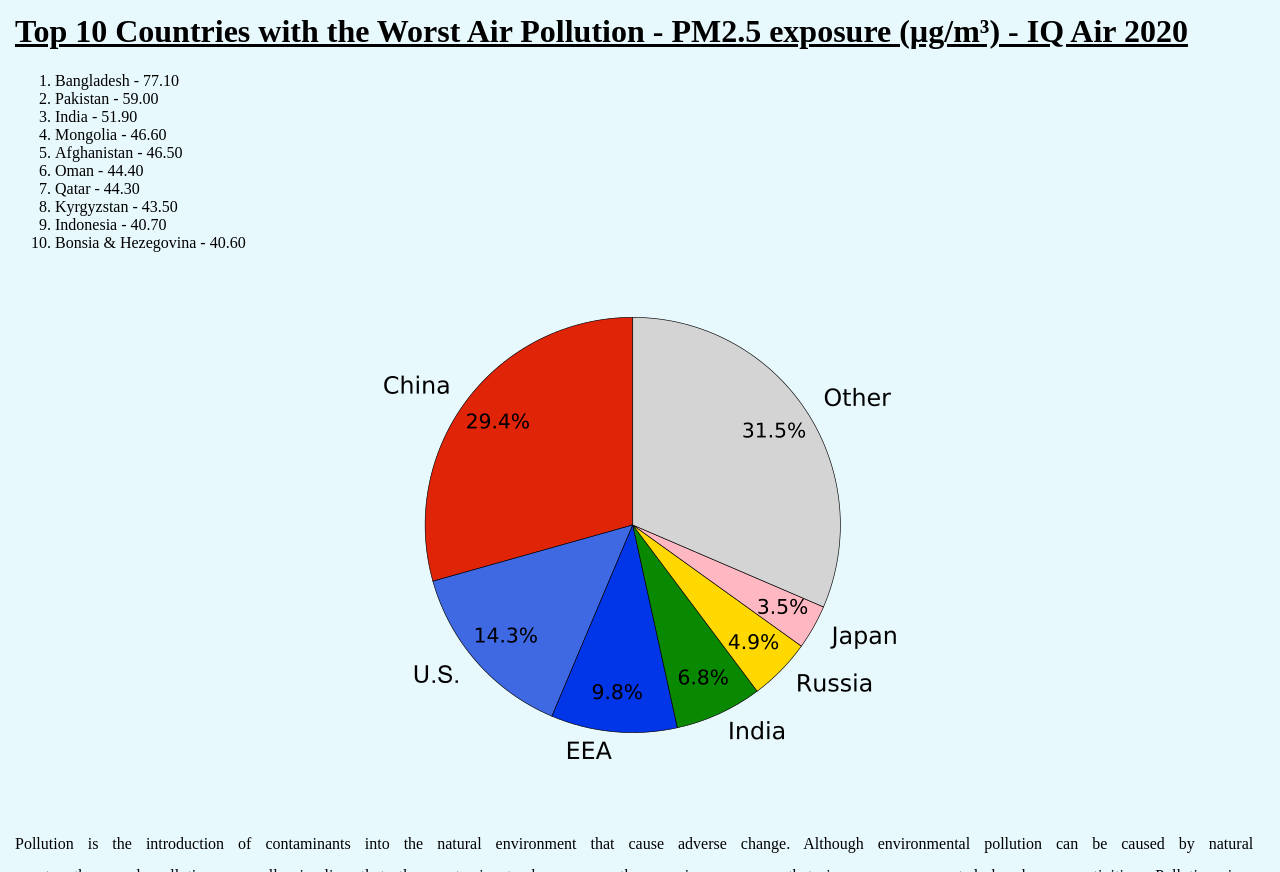
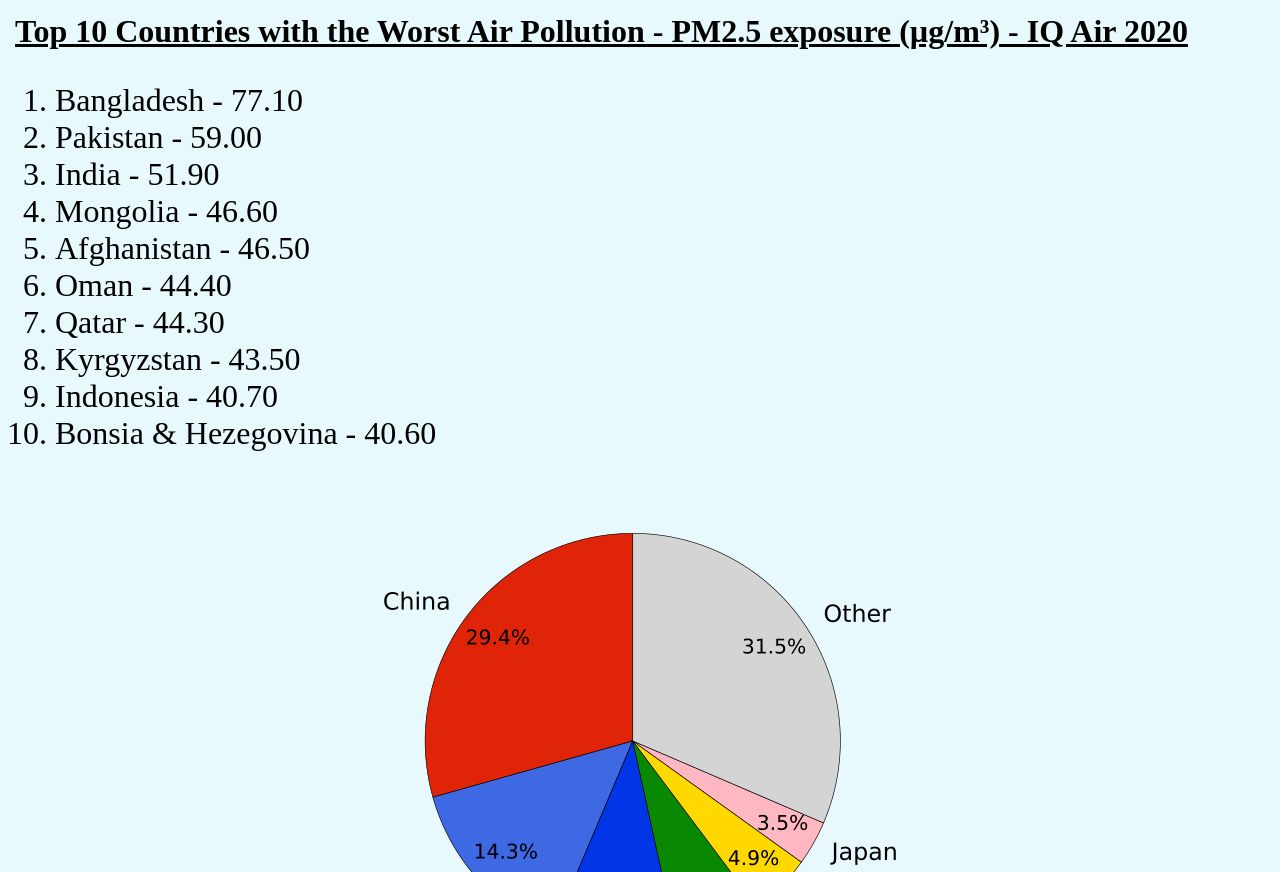
Before and after one commit to Dr0510/pollution, a plain HTML site: page index.html in a window 1280 px wide. Shown: the part 2594-3466 px from the top of the page. Drawn offline with Linux system fonts and the light colour scheme.

Commit message:
Update style.css

```diff
--- a/style.css
+++ b/style.css
@@ -1,8 +1,9 @@
 body {
     margin:15px;
     margin-top: 1px;
-
-
+}
+ol{
+    font-size: 2rem;
 }
 h1 {
     margin-top: 1px;
```
